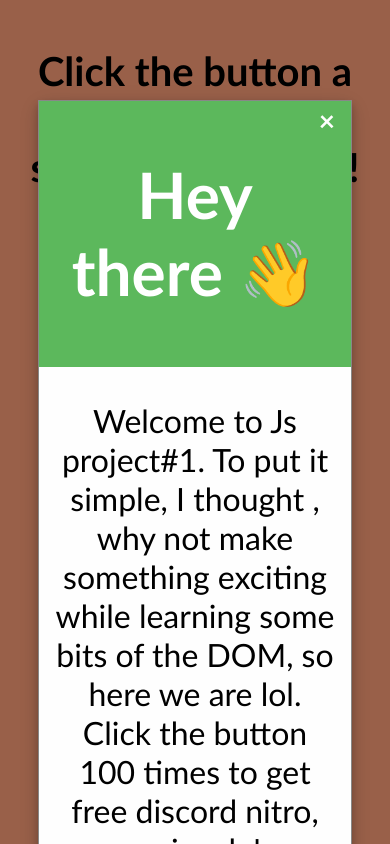
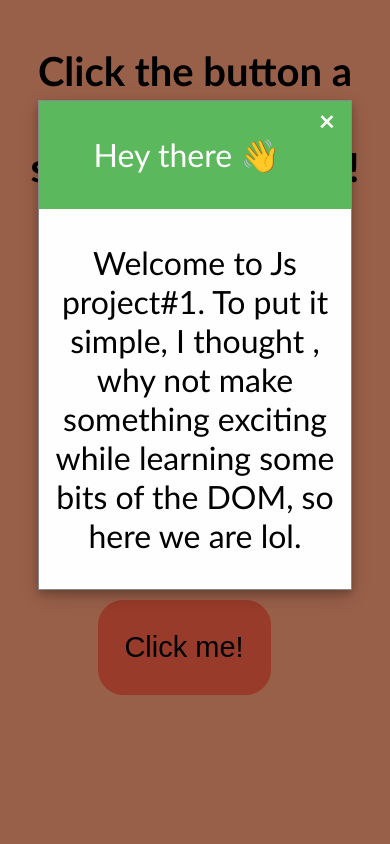
Before and after one commit to mistrykish/Goof-Project-1, a plain HTML site: page index.html in a window 390 px wide. Drawn offline with Linux system fonts and the light colour scheme.

Commit message:
Added in some media queries

```diff
--- a/index.html
+++ b/index.html
@@ -13,14 +13,13 @@
       <div class="modal-content">
         <div class="modal-header">
           <span class="close">&times;</span>
-          <h2 style="font-size: 4em">Hey there 👋</h2>
+          <p class="modal-text">Hey there 👋</p>
         </div>
         <div class="modal-body">
-          <p style="font-size: 2em">
+          <p class="modal-text2">
             Welcome to Js project#1. To put it simple, I thought , why not make
             something exciting while learning some bits of the DOM, so here we
-            are lol. Click the button 100 times to get free discord nitro,
-            seriously!
+            are lol.
           </p>
         </div>
       </div>
--- a/style.css
+++ b/style.css
@@ -106,6 +106,16 @@ body{
     font-size: 69px;
 }
 
+.modal-text{
+  font-size:4em;
+}
+
+ .modal-text2{
+   font-size: 3rem;
+ }
+
+/* media queries for other devices  */
+
 @media only screen and (max-width: 600px){
 	#bs-button{
     font-size: 29px;
@@ -121,3 +131,16 @@ body{
 
   }
 }
+
+@media only screen and (max-width: 399px){
+
+ .modal-text{
+   font-size: 2rem;
+ }
+
+ .modal-text2{
+   font-size: 2rem;
+ }
+
+
+}
```
